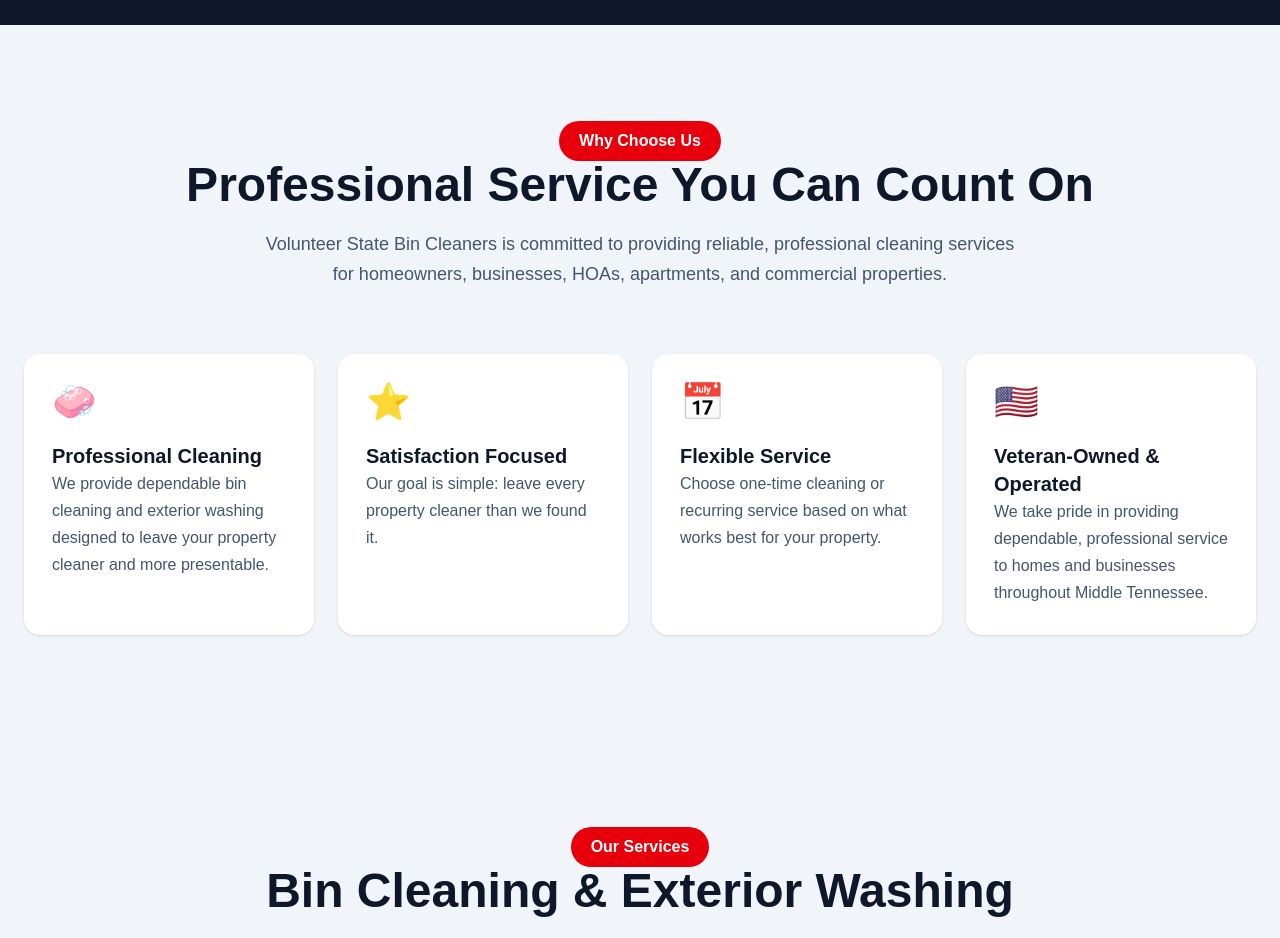
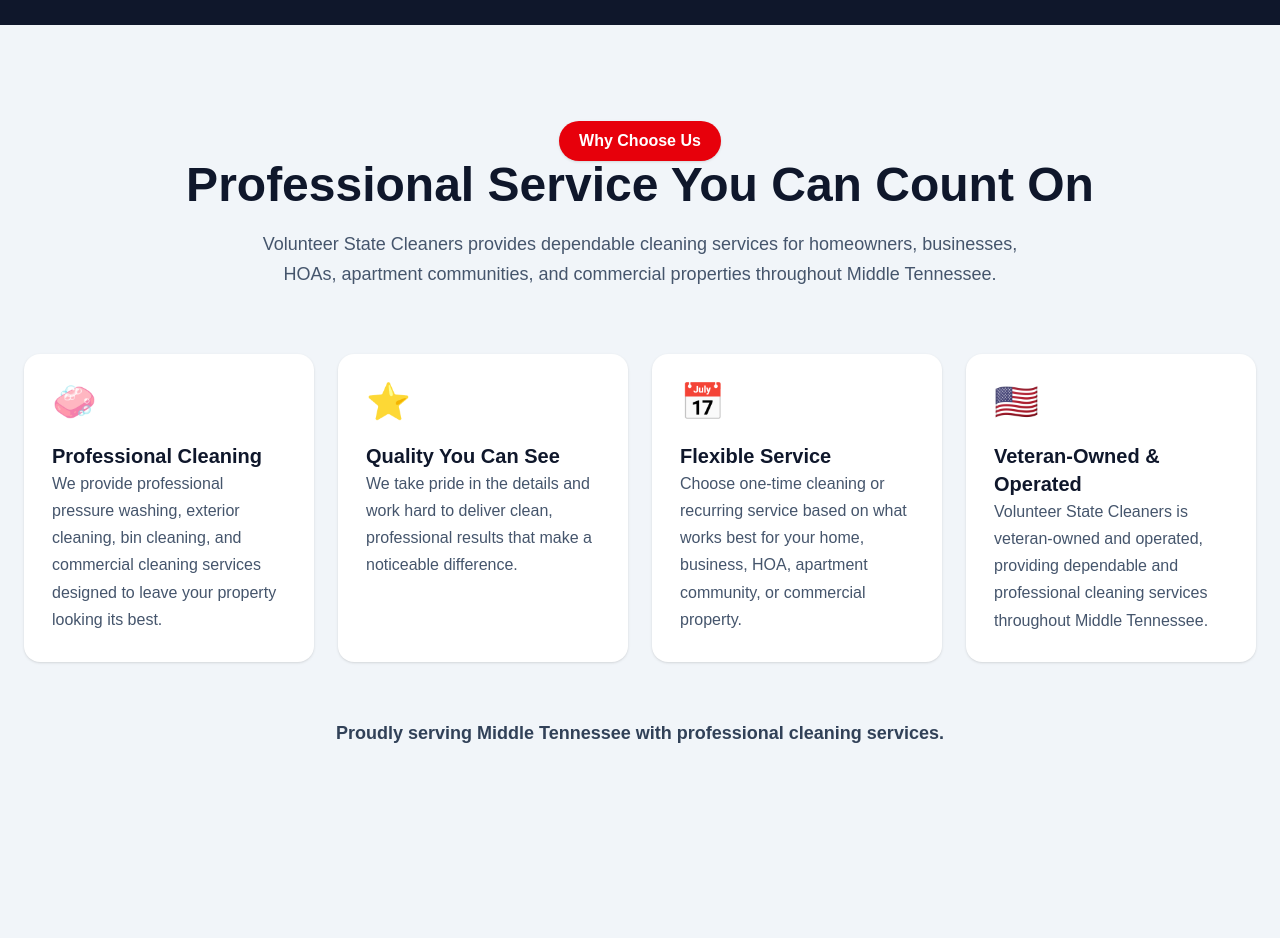
Before and after one commit to volunteerstatebincleaners/volunteer-state-bin-cleaners, a Next.js app: page / in a window 1280 px wide. Shown: the part 1100-2038 px from the top of the page. Built offline with nearby package versions, Linux system fonts and the light colour scheme.

Commit message:
Revise feature details and improve section layout
Updated feature descriptions and titles for clarity and consistency. Enhanced section header and bottom statement for better presentation.

```diff
--- a/app/components/WhyChooseUs.tsx
+++ b/app/components/WhyChooseUs.tsx
@@ -4,35 +4,34 @@
       icon: "🧼",
       title: "Professional Cleaning",
       description:
-        "We provide dependable bin cleaning and exterior washing designed to leave your property cleaner and more presentable.",
+        "We provide professional pressure washing, exterior cleaning, bin cleaning, and commercial cleaning services designed to leave your property looking its best.",
     },
     {
       icon: "⭐",
-      title: "Satisfaction Focused",
+      title: "Quality You Can See",
       description:
-        "Our goal is simple: leave every property cleaner than we found it.",
+        "We take pride in the details and work hard to deliver clean, professional results that make a noticeable difference.",
     },
     {
       icon: "📅",
       title: "Flexible Service",
       description:
-        "Choose one-time cleaning or recurring service based on what works best for your property.",
+        "Choose one-time cleaning or recurring service based on what works best for your home, business, HOA, apartment community, or commercial property.",
     },
     {
       icon: "🇺🇸",
       title: "Veteran-Owned & Operated",
       description:
-        "We take pride in providing dependable, professional service to homes and businesses throughout Middle Tennessee.",
+        "Volunteer State Cleaners is veteran-owned and operated, providing dependable and professional cleaning services throughout Middle Tennessee.",
     },
   ];
 
   return (
     <section className="bg-slate-100 py-24">
       <div className="max-w-7xl mx-auto px-6">
-
+        {/* Section Header */}
         <div className="text-center mb-16">
-
-          <span className="inline-block bg-red-600 text-white px-5 py-2 rounded-full font-semibold">
+          <span className="inline-block bg-red-600 text-white px-5 py-2 rounded-full font-semibold shadow-sm">
             Why Choose Us
           </span>
 
@@ -41,22 +40,20 @@
           </h2>
 
           <p className="text-lg text-slate-600 max-w-3xl mx-auto mt-5 leading-8">
-            Volunteer State Bin Cleaners is committed to providing reliable,
-            professional cleaning services for homeowners, businesses, HOAs,
-            apartments, and commercial properties.
+            Volunteer State Cleaners provides dependable cleaning services for
+            homeowners, businesses, HOAs, apartment communities, and
+            commercial properties throughout Middle Tennessee.
           </p>
-
         </div>
 
+        {/* Features */}
         <div className="grid md:grid-cols-2 lg:grid-cols-4 gap-6">
-
           {features.map((feature) => (
             <div
               key={feature.title}
-              className="bg-white rounded-2xl p-7 shadow-sm hover:shadow-lg transition"
+              className="bg-white rounded-2xl p-7 shadow-sm hover:shadow-lg transition duration-300"
             >
-
-              <div className="text-4xl mb-5">
+              <div className="text-4xl mb-5" aria-hidden="true">
                 {feature.icon}
               </div>
 
@@ -67,12 +64,17 @@
               <p className="text-slate-600 leading-7">
                 {feature.description}
               </p>
-
             </div>
           ))}
-
         </div>
 
+        {/* Bottom Statement */}
+        <div className="text-center mt-14">
+          <p className="text-slate-700 font-semibold text-lg">
+            Proudly serving Middle Tennessee with professional cleaning
+            services.
+          </p>
+        </div>
       </div>
     </section>
   );
```
